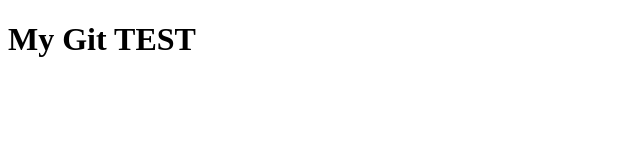
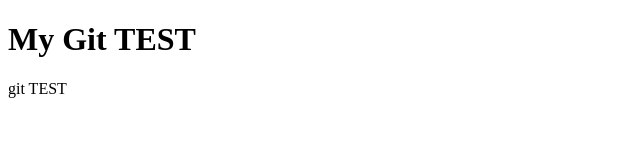
Before and after one commit to PHMolly/myProject, a plain HTML site: page index.html in a window 1280 px wide. Shown: the full height of the page, 0-640 px from the left. Drawn offline with Linux system fonts and the light colour scheme.

Commit message:
update:增加段落文字

```diff
--- a/index.html
+++ b/index.html
@@ -8,5 +8,6 @@
 </head>
 <body>
     <h1>My Git TEST</h1>
+    <p> git TEST</p>
 </body>
 </html>
```
